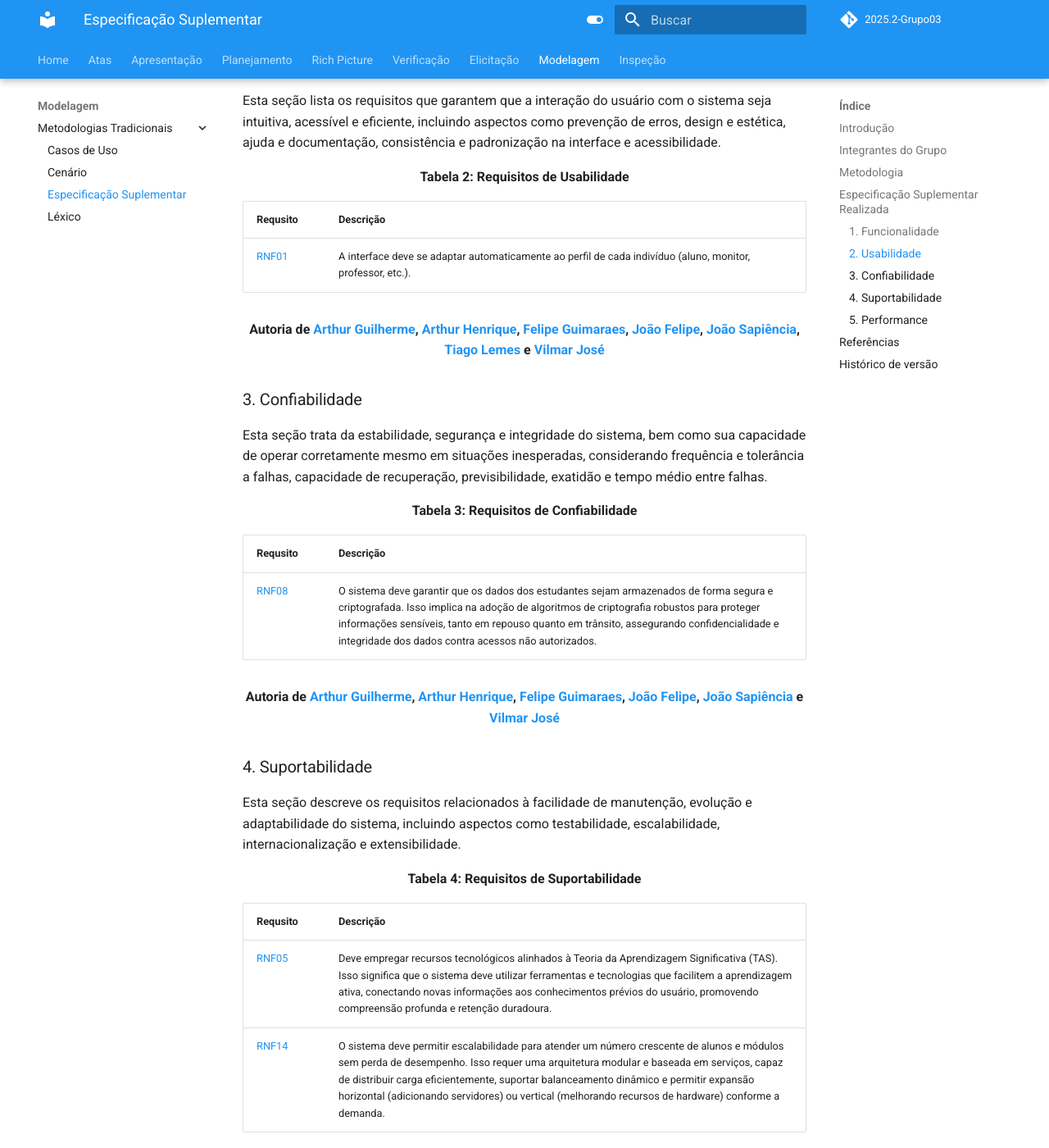
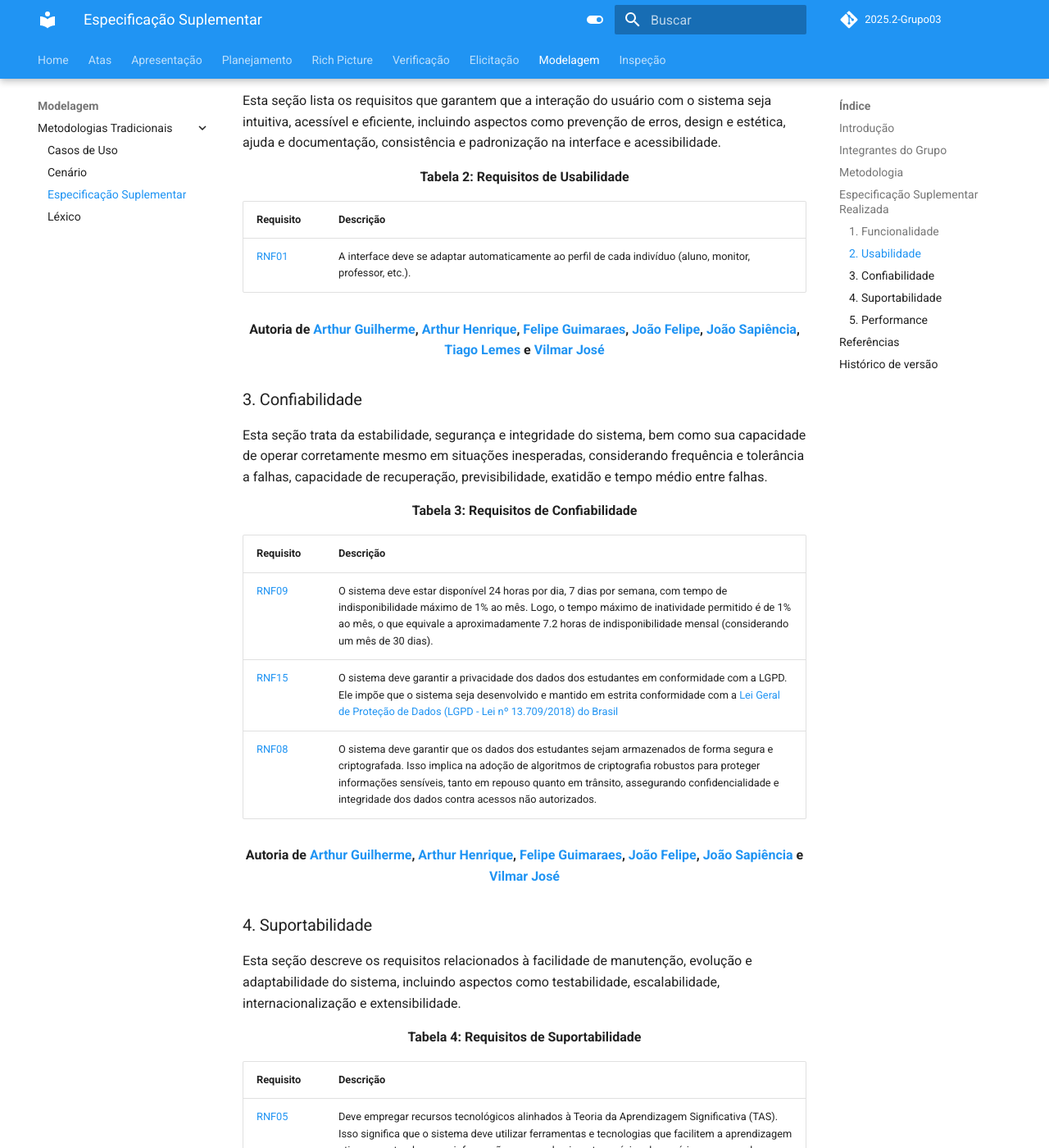
Before and after one commit to Requisitos-de-Software/2025.2-Grupo03, an MkDocs documentation site: the page built from docs/Modelagem/especificacao_suplementar.md, in a window 1280 px wide and 1400 px high, scrolled down 2015 px. Shown: the whole window at 82% size. Built offline with MkDocs 1.6.1 and Material for MkDocs 9.7.7, drawn with Linux system fonts in a browser that asks for light colours; comment, search, counter and statistics services are not loaded; some of the changed text lies outside the part shown.

```diff
--- a/docs/Modelagem/especificacao_suplementar.md
+++ b/docs/Modelagem/especificacao_suplementar.md
@@ -26,7 +26,7 @@
 | [João Felipe](https://github.com/MrBolt2005) |                                       |
 | [João Sapiência](https://github.com/JoaoSapiencia) |                                       |
 | [Tiago Lemes](https://github.com/TiagoTeixeira-2005) | Criação do documento de Especificação Suplementar e classificação dos requisitos não funcionais: [RNF01](https://requisitos-de-software.github.io/2025.2-Grupo03/Elicitacao/requisitos_elicitados/#requisitos-nao-funcionais) e [RNF05](https://requisitos-de-software.github.io/2025.2-Grupo03/Elicitacao/requisitos_elicitados/#requisitos-nao-funcionais).                                      |
-| [Vilmar José](https://github.com/VilmarFagundes) |                                       |
+| [Vilmar José](https://github.com/VilmarFagundes) | Classificação dos requisitos não funcionais: [RNF09](https://requisitos-de-software.github.io/2025.2-Grupo03/Elicitacao/requisitos_elicitados/#requisitos-nao-funcionais), [RNF10](https://requisitos-de-software.github.io/2025.2-Grupo03/Elicitacao/requisitos_elicitados/#requisitos-nao-funcionais) e [RNF15](https://requisitos-de-software.github.io/2025.2-Grupo03/Elicitacao/requisitos_elicitados/#requisitos-nao-funcionais) |
 
 <div align="center"><strong>Autoria de <a href="https://github.com/TiagoTeixeira-2005">Tiago Lemes</a></strong></div>
 
@@ -45,7 +45,7 @@
 
 <div align="center"><strong>Tabela 2: Requisitos de Usabilidade</strong></div>
 
-| **Requsito** | **Descrição** |
+| **Requisito** | **Descrição** |
 | ------------------- | ---------------- |
 | [RNF01](https://requisitos-de-software.github.io/2025.2-Grupo03/Elicitacao/requisitos_elicitados/#requisitos-nao-funcionais) | A interface deve se adaptar automaticamente ao perfil de cada indivíduo (aluno, monitor, professor, etc.). |
 
@@ -67,8 +67,10 @@
 
 <div align="center"><strong>Tabela 3: Requisitos de Confiabilidade</strong></div>
 
-| **Requsito** | **Descrição** |
+| **Requisito** | **Descrição** |
 | ------------------- | ---------------- |
+| [RNF09](https://requisitos-de-software.github.io/2025.2-Grupo03/Elicitacao/requisitos_elicitados/#requisitos-nao-funcionais) | O sistema deve estar disponível 24 horas por dia, 7 dias por semana, com tempo de indisponibilidade máximo de 1% ao mês. Logo, o tempo máximo de inatividade permitido é de 1% ao mês, o que equivale a aproximadamente 7.2 horas de indisponibilidade mensal (considerando um mês de 30 dias). |
+| [RNF15](https://requisitos-de-software.github.io/2025.2-Grupo03/Elicitacao/requisitos_elicitados/#requisitos-nao-funcionais) | O sistema deve garantir a privacidade dos dados dos estudantes em conformidade com a LGPD. Ele impõe que o sistema seja desenvolvido e mantido em estrita conformidade com a [Lei Geral de Proteção de Dados (LGPD - Lei nº 13.709/2018) do Brasil](https://www.planalto.gov.br/ccivil_03/_ato2015-2018/2018/lei/L13709compilado.htm) |
 | [RNF08](https://requisitos-de-software.github.io/2025.2-Grupo03/Elicitacao/requisitos_elicitados/#requisitos-nao-funcionais) | O sistema deve garantir que os dados dos estudantes sejam armazenados de forma segura e criptografada. Isso implica na adoção de algoritmos de criptografia robustos para proteger informações sensíveis, tanto em repouso quanto em trânsito, assegurando confidencialidade e integridade dos dados contra acessos não autorizados. |
 
 <div align="center">
@@ -88,7 +90,7 @@
 
 <div align="center"><strong>Tabela 4: Requisitos de Suportabilidade</strong></div>
 
-| **Requsito** | **Descrição** |
+| **Requisito** | **Descrição** |
 | ------------------- | ---------------- |
 | [RNF05](https://requisitos-de-software.github.io/2025.2-Grupo03/Elicitacao/requisitos_elicitados/#requisitos-nao-funcionais) | Deve empregar recursos tecnológicos alinhados à Teoria da Aprendizagem Significativa (TAS). Isso significa que o sistema deve utilizar ferramentas e tecnologias que facilitem a aprendizagem ativa, conectando novas informações aos conhecimentos prévios do usuário, promovendo compreensão profunda e retenção duradoura. |
 | [RNF14](https://requisitos-de-software.github.io/2025.2-Grupo03/Elicitacao/requisitos_elicitados/#requisitos-nao-funcionais) | O sistema deve permitir escalabilidade para atender um número crescente de alunos e módulos sem perda de desempenho. Isso requer uma arquitetura modular e baseada em serviços, capaz de distribuir carga eficientemente, suportar balanceamento dinâmico e permitir expansão horizontal (adicionando servidores) ou vertical (melhorando recursos de hardware) conforme a demanda. |
@@ -111,9 +113,9 @@
 
 <div align="center"><strong>Tabela 5: Requisitos de Performance</strong></div>
 
-| **Requsito** | **Descrição** |
+| **Requisito** | **Descrição** |
 | ------------------- | ---------------- |
-|  |  |
+| [RNF10](https://requisitos-de-software.github.io/2025.2-Grupo03/Elicitacao/requisitos_elicitados/#requisitos-nao-funcionais) | O tempo de resposta para carregamento de dashboards e gráficos deve ser inferior a 3 segundos. Ele garante uma experiência de usuário ágil e satisfatória, evitando longas esperas que poderiam levar à frustração e ao abandono da ferramenta. |
 
 <div align="center">
     <strong>
@@ -135,4 +137,5 @@
 |--------|------|-----------|-----------|---------|
 | 1.0    | 05/10/2025 | Criação do documento da Especificação Suplementar | [Tiago Lemes](https://github.com/TiagoTeixeira-2005) |  [João Sapiência](https://github.com/JoaoSapiencia) |
 | 1.1    | 08/10/2025 | Edição do documento de Especificação Suplementar e classificação dos requisitos não funcionais: RNF01 e RNF05 | [Tiago Lemes](https://github.com/TiagoTeixeira-2005) |  [Arthur Guilherme](https://github.com/ArthurGuilher62) |
-| 1.2    | 08/10/2025 | Edição do documento de Especificação Suplementar e classificação dos requisitos não funcionais: RNF08 e RNF14 | [Arthur Guilherme](https://github.com/ArthurGuilher62) |  [Vilmar José](https://github.com/VilmarFagundes) | |
+| 1.2    | 08/10/2025 | Edição do documento de Especificação Suplementar e classificação dos requisitos não funcionais: RNF09, RNF10 e RNF15 | [Vilmar José](https://github.com/VilmarFagundes) |  |
+| 1.3    | 08/10/2025 | Edição do documento de Especificação Suplementar e classificação dos requisitos não funcionais: RNF08 e RNF14 | [Arthur Guilherme](https://github.com/ArthurGuilher62) | |
```
